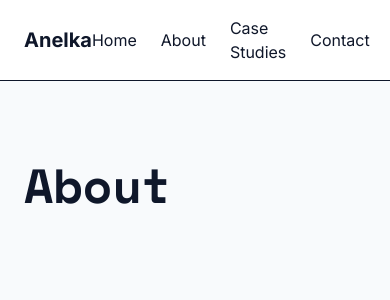
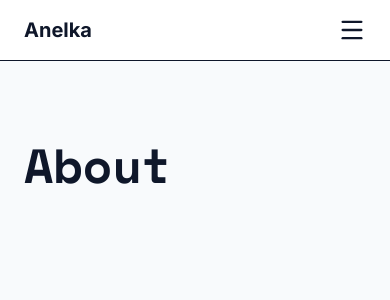
Before and after one commit to AnelkaCH/2026Project-Flyrank-Portfolio-Project, a Next.js app: page /about in a window 390 px wide. Shown: the top 300 px of the page. Built offline with nearby package versions, Linux system fonts and the light colour scheme.

Commit message:
v0.1.1 - Added Navbar Responsiveness

```diff
--- a/components/layout/Navbar.tsx
+++ b/components/layout/Navbar.tsx
@@ -1,36 +1,92 @@
+"use client";
+
+import { useState } from "react";
 import Link from "next/link";
+import { Menu, X } from "lucide-react";
 
 export default function Navbar() {
+  const [menuOpen, setMenuOpen] = useState(false);
+
   return (
     <nav className="border-b bg-white">
       <div className="mx-auto flex max-w-6xl items-center justify-between px-6 py-4">
-        {/* Logo / Name */}
+        {/* Logo */}
         <Link
           href="/"
-          className="text-xl font-bold hover:text-gray-600 transition"
+          className="text-xl font-bold transition hover:text-gray-600"
         >
           Anelka
         </Link>
 
-        {/* Navigation Links */}
-        <div className="flex items-center gap-6">
-          <Link href="/" className="hover:text-blue-600 transition">
+        {/* Desktop Navigation */}
+        <div className="hidden items-center gap-6 md:flex">
+          <Link href="/" className="transition hover:text-blue-600">
             Home
           </Link>
 
-          <Link href="/about" className="hover:text-blue-600 transition">
+          <Link href="/about" className="transition hover:text-blue-600">
             About
           </Link>
 
-          <Link href="/case-studies" className="hover:text-blue-600 transition">
+          <Link
+            href="/case-studies"
+            className="transition hover:text-blue-600"
+          >
             Case Studies
           </Link>
 
-          <Link href="/contact" className="hover:text-blue-600 transition">
+          <Link href="/contact" className="transition hover:text-blue-600">
             Contact
           </Link>
         </div>
+
+        {/* Hamburger Button */}
+        <button
+          onClick={() => setMenuOpen(!menuOpen)}
+          className="md:hidden"
+        >
+          {menuOpen ? <X size={28} /> : <Menu size={28} />}
+        </button>
       </div>
+
+      {/* Mobile Menu */}
+      {menuOpen && (
+        <div className="border-t md:hidden">
+          <div className="flex flex-col px-6 py-4">
+            <Link
+              href="/"
+              className="py-2 hover:text-blue-600"
+              onClick={() => setMenuOpen(false)}
+            >
+              Home
+            </Link>
+
+            <Link
+              href="/about"
+              className="py-2 hover:text-blue-600"
+              onClick={() => setMenuOpen(false)}
+            >
+              About
+            </Link>
+
+            <Link
+              href="/case-studies"
+              className="py-2 hover:text-blue-600"
+              onClick={() => setMenuOpen(false)}
+            >
+              Case Studies
+            </Link>
+
+            <Link
+              href="/contact"
+              className="py-2 hover:text-blue-600"
+              onClick={() => setMenuOpen(false)}
+            >
+              Contact
+            </Link>
+          </div>
+        </div>
+      )}
     </nav>
   );
 }
--- a/package.json
+++ b/package.json
@@ -9,6 +9,7 @@
     "lint": "eslint"
   },
   "dependencies": {
+    "lucide-react": "^1.28.0",
     "next": "16.2.12",
     "react": "19.2.4",
     "react-dom": "19.2.4"
```
Also changed, not shown: 2 other files (tests, documents, lock files or other folders).
